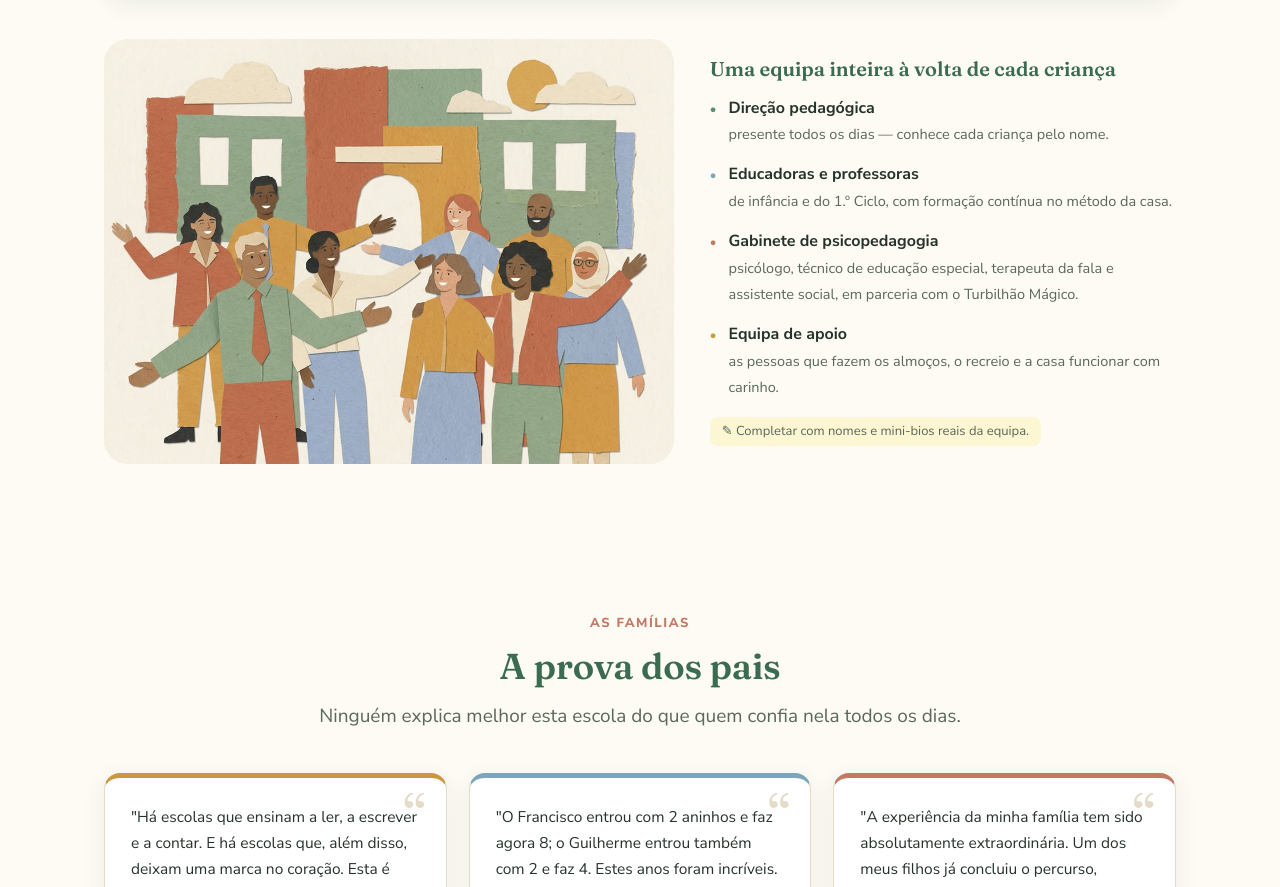
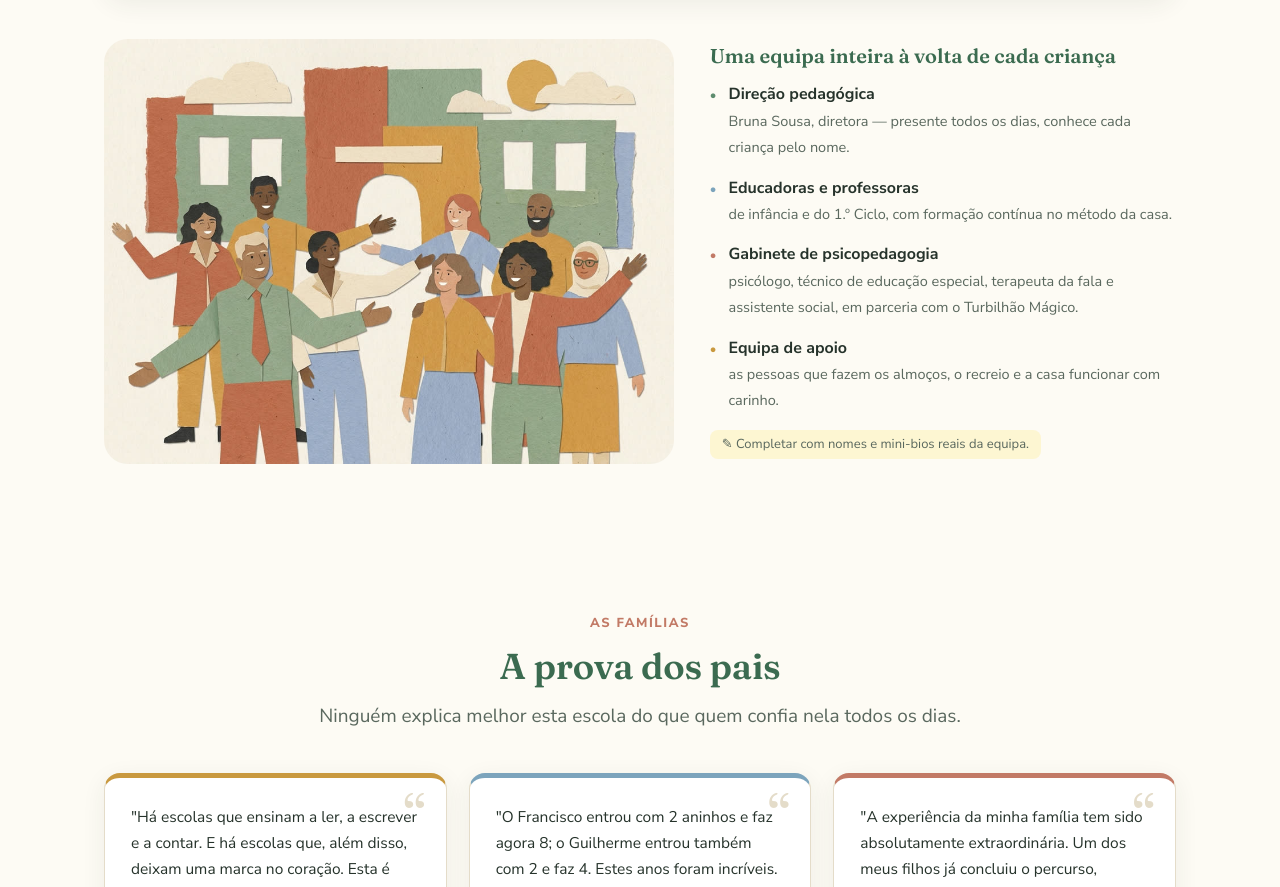
Before and after one commit to weareterrae/externatosantamariadebelem, a website: page index.html in a window 1280 px wide. Shown: the part 11113-12000 px from the top of the page. Drawn offline with Linux system fonts and the light colour scheme.

Commit message:
Equipa: nomear a Diretora, Bruna Sousa, na direção pedagógica
Co-Authored-By: Claude Opus 4.8 <noreply@anthropic.com>

```diff
--- a/index.html
+++ b/index.html
@@ -1097,7 +1097,7 @@
         <div style="text-align: left;">
           <h3>Uma equipa inteira à volta de cada criança</h3>
           <ul class="equipa-lista">
-            <li><div><strong>Direção pedagógica</strong><span>presente todos os dias — conhece cada criança pelo nome.</span></div></li>
+            <li><div><strong>Direção pedagógica</strong><span>Bruna Sousa, diretora — presente todos os dias, conhece cada criança pelo nome.</span></div></li>
             <li><div><strong>Educadoras e professoras</strong><span>de infância e do 1.º Ciclo, com formação contínua no método da casa.</span></div></li>
             <li><div><strong>Gabinete de psicopedagogia</strong><span>psicólogo, técnico de educação especial, terapeuta da fala e assistente social, em parceria com o Turbilhão Mágico.</span></div></li>
             <li><div><strong>Equipa de apoio</strong><span>as pessoas que fazem os almoços, o recreio e a casa funcionar com carinho.</span></div></li>
```
